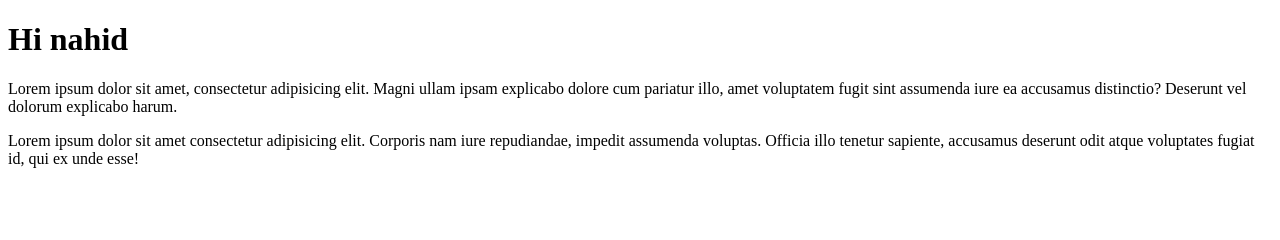
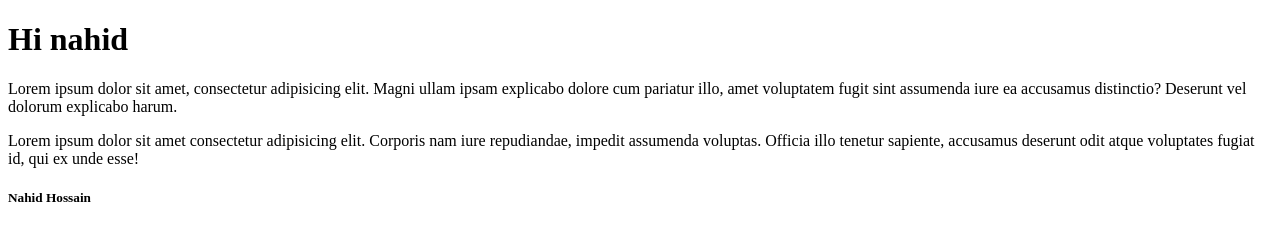
Before and after one commit to hossain1987/learningGit, a plain HTML site: page index.html in a window 1280 px wide. Drawn offline with Linux system fonts and the light colour scheme.

Commit message:
quotation added

```diff
--- a/index.html
+++ b/index.html
@@ -9,5 +9,6 @@
     <h1>Hi nahid</h1>
     <p>Lorem ipsum dolor sit amet, consectetur adipisicing elit. Magni ullam ipsam explicabo dolore cum pariatur illo, amet voluptatem fugit sint assumenda iure ea accusamus distinctio? Deserunt vel dolorum explicabo harum.</p>
     <p>Lorem ipsum dolor sit amet consectetur adipisicing elit. Corporis nam iure repudiandae, impedit assumenda voluptas. Officia illo tenetur sapiente, accusamus deserunt odit atque voluptates fugiat id, qui ex unde esse!</p>
+    <h5>Nahid Hossain</h5>
 </body>
 </html>
```
